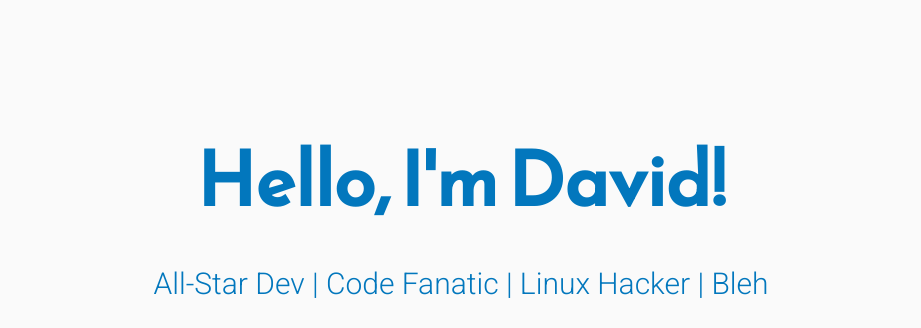
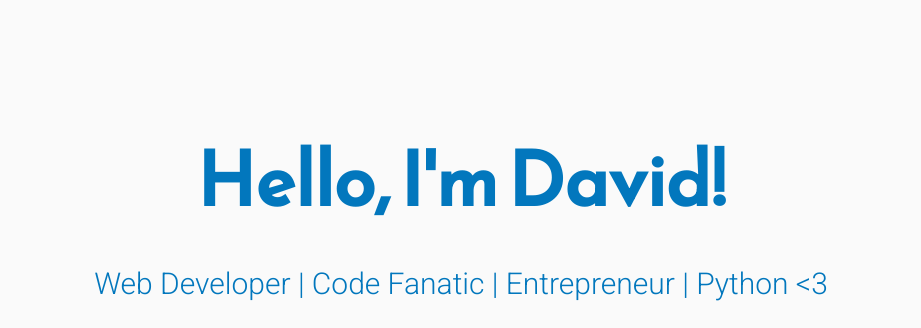
Before and after one commit to solorzanoarciniegadavid/DavidSolorzanoArciniega.github.io, a plain HTML site: page index.html in a window 1280 px wide. Shown: the top 328 px of the page, without its empty margins (179-1100 px from the left). Drawn offline with Linux system fonts and the light colour scheme.

Commit message:
Update index.html

```diff
--- a/index.html
+++ b/index.html
@@ -26,7 +26,7 @@
 <body>
 	<main>
 		<div class="intro">Hello, I'm David!</div>
-		<div class="tagline">All-Star Dev | Code Fanatic | Linux Hacker | Bleh</div>
+		<div class="tagline">Web Developer | Code Fanatic | Entrepreneur | Python <3 </div>
 		<!-- Find your icons from here - https://fontawesome.com/icons?d=gallery&s=brands -->
 		<div class="icons-social">
 			<a target="_blank" href="https://github.com/DavidSolorzanoArciniega"><i class="fab fa-github"></i></a>
```
